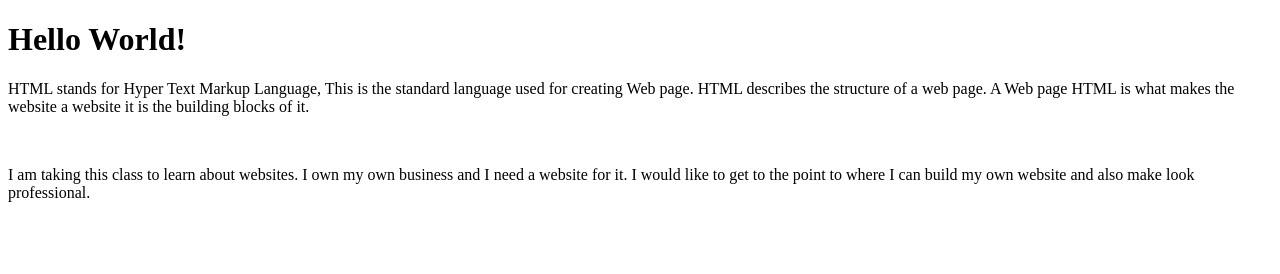
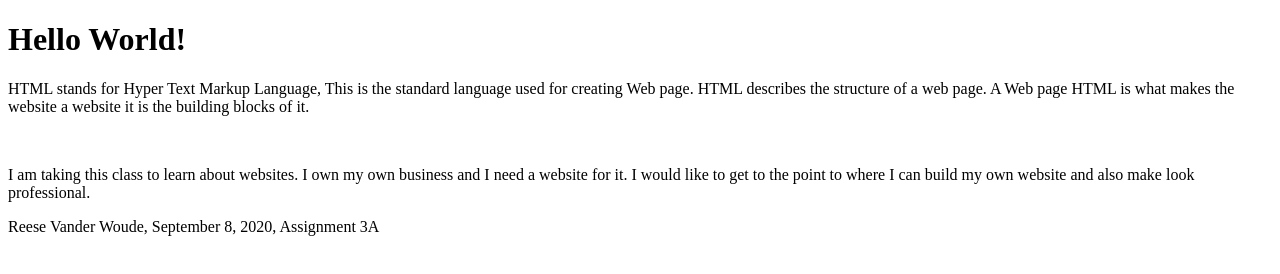
Before and after one commit to benmmills/HelloWorld, a plain HTML site: page index.html in a window 1280 px wide. Drawn offline with Linux system fonts and the light colour scheme.

Commit message:
Added paragraph to index.html page

```diff
--- a/index.html
+++ b/index.html
@@ -8,5 +8,6 @@ HTML is what makes the website a website it is the building blocks of it.</p>
     <p> I am taking this class to learn about websites. I own my own business and I need a website for it. I would like to get to the point to where I can build my own website and also make look professional.
 
     </p>
+    <p> Reese Vander Woude, September 8, 2020, Assignment 3A </p>
   </body>
 </html>
```
